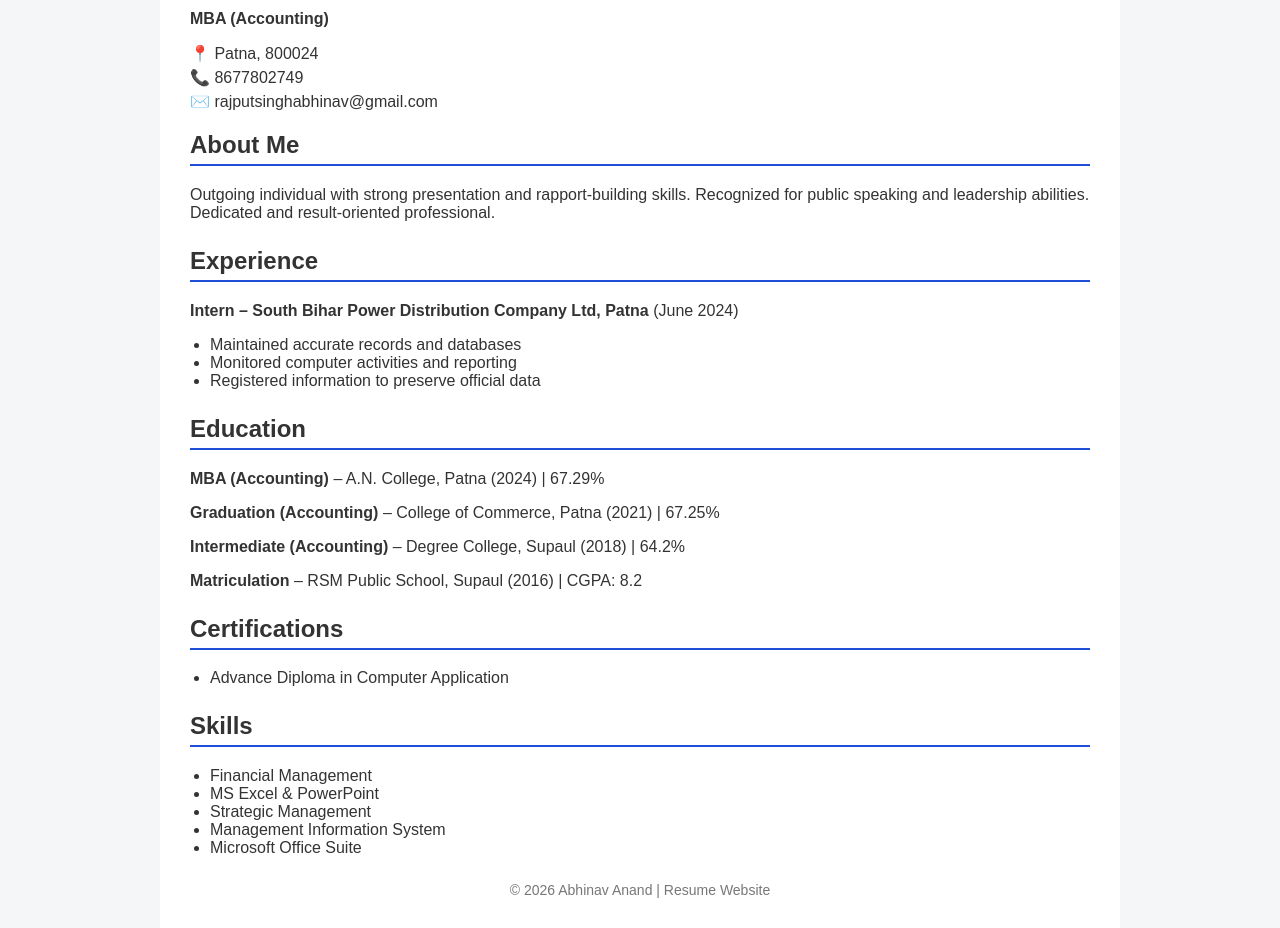
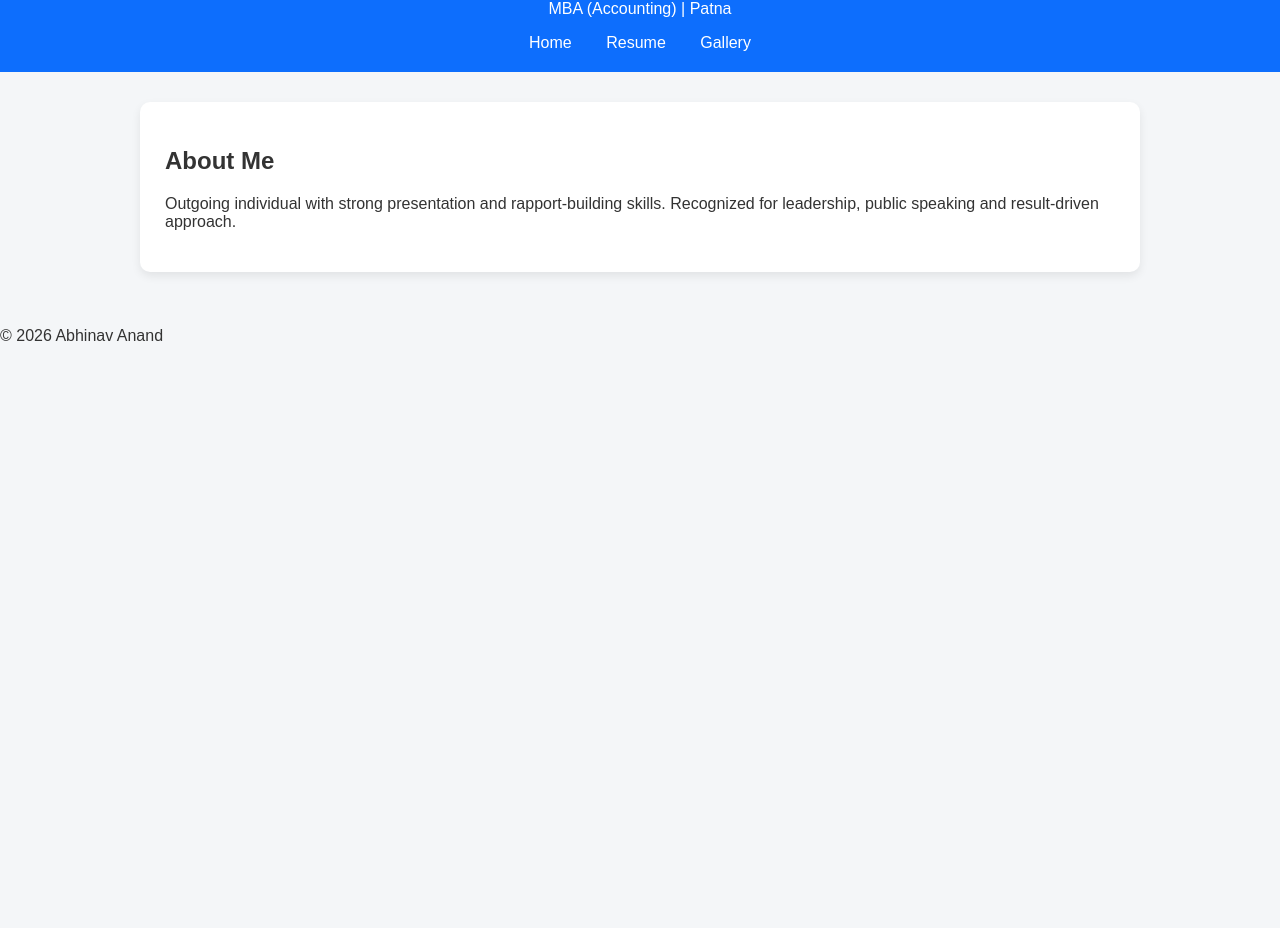
Before and after one commit to rajputsinghabhinav-Abhinav/abhinav-anand-resume, a plain HTML site: page index.html in a window 1280 px wide. Shown: the part 100-1028 px from the top of the page. After the commit the page ends 800 px from the top, so only its background shows below. Drawn offline with Linux system fonts and the light colour scheme.

Commit message:
Add files via upload

```diff
--- a/index.html
+++ b/index.html
@@ -1,103 +1,34 @@
 <!DOCTYPE html>
-<html lang="en">
+<html>
 <head>
-<meta charset="UTF-8">
-<meta name="viewport" content="width=device-width, initial-scale=1.0">
-<title>Abhinav Anand | Resume</title>
-<style>
-body {
-    font-family: Arial, sans-serif;
-    margin: 0;
-    background: #f4f6f8;
-    color: #333;
-}
-.container {
-    max-width: 900px;
-    margin: auto;
-    background: #fff;
-    padding: 30px;
-}
-h1 {
-    color: #1f4fd8;
-}
-h2 {
-    border-bottom: 2px solid #1f4fd8;
-    padding-bottom: 5px;
-}
-.section {
-    margin-bottom: 25px;
-}
-.contact p {
-    margin: 5px 0;
-}
-ul {
-    padding-left: 20px;
-}
-.footer {
-    text-align: center;
-    font-size: 14px;
-    color: #777;
-}
-</style>
+    <title>Abhinav Anand | Portfolio</title>
+    <link rel="stylesheet" href="style.css">
 </head>
 <body>
 
+<header>
+    <h1>Abhinav Anand</h1>
+    <p>MBA (Accounting) | Patna</p>
+    <nav>
+        <a href="index.html">Home</a>
+        <a href="resume.html">Resume</a>
+        <a href="gallery.html">Gallery</a>
+    </nav>
+</header>
+
 <div class="container">
-    <h1>Abhinav Anand</h1>
-    <p><strong>MBA (Accounting)</strong></p>
-
-    <div class="contact">
-        <p>📍 Patna, 800024</p>
-        <p>📞 8677802749</p>
-        <p>✉️ rajputsinghabhinav@gmail.com</p>
-    </div>
-
-    <div class="section">
+    <div class="card">
         <h2>About Me</h2>
-        <p>Outgoing individual with strong presentation and rapport-building skills. Recognized for public speaking and leadership abilities. Dedicated and result-oriented professional.</p>
-    </div>
-
-    <div class="section">
-        <h2>Experience</h2>
-        <p><strong>Intern – South Bihar Power Distribution Company Ltd, Patna</strong> (June 2024)</p>
-        <ul>
-            <li>Maintained accurate records and databases</li>
-            <li>Monitored computer activities and reporting</li>
-            <li>Registered information to preserve official data</li>
-        </ul>
-    </div>
-
-    <div class="section">
-        <h2>Education</h2>
-        <p><strong>MBA (Accounting)</strong> – A.N. College, Patna (2024) | 67.29%</p>
-        <p><strong>Graduation (Accounting)</strong> – College of Commerce, Patna (2021) | 67.25%</p>
-        <p><strong>Intermediate (Accounting)</strong> – Degree College, Supaul (2018) | 64.2%</p>
-        <p><strong>Matriculation</strong> – RSM Public School, Supaul (2016) | CGPA: 8.2</p>
-    </div>
-
-    <div class="section">
-        <h2>Certifications</h2>
-        <ul>
-            <li>Advance Diploma in Computer Application</li>
-        </ul>
-    </div>
-
-    <div class="section">
-        <h2>Skills</h2>
-        <ul>
-            <li>Financial Management</li>
-            <li>MS Excel & PowerPoint</li>
-            <li>Strategic Management</li>
-            <li>Management Information System</li>
-            <li>Microsoft Office Suite</li>
-        </ul>
-    </div>
-
-    <div class="footer">
-        © 2026 Abhinav Anand | Resume Website
-
+        <p>
+            Outgoing individual with strong presentation and rapport-building skills.
+            Recognized for leadership, public speaking and result-driven approach.
+        </p>
     </div>
 </div>
 
+<footer>
+    © 2026 Abhinav Anand
+</footer>
+
 </body>
 </html>
--- /dev/null
+++ b/style.css
@@ -0,0 +1,50 @@
+body {
+    margin: 0;
+    font-family: 'Poppins', sans-serif;
+    background: #f4f6f8;
+    color: #333;
+}
+
+header {
+    background: #0d6efd;
+    color: white;
+    padding: 20px;
+    text-align: center;
+}
+
+nav a {
+    color: white;
+    margin: 0 15px;
+    text-decoration: none;
+    font-weight: 500;
+}
+
+.container {
+    max-width: 1000px;
+    margin: auto;
+    padding: 30px;
+}
+
+.card {
+    background: white;
+    padding: 25px;
+    border-radius: 10px;
+    margin-bottom: 25px;
+    box-shadow: 0 4px 10px rgba(0,0,0,0.08);
+}
+
+.gallery {
+    display: grid;
+    grid-template-columns: repeat(auto-fit, minmax(250px, 1fr));
+    gap: 20px;
+}
+
+.gallery img {
+    width: 100%;
+    border-radius: 10px;
+}
+
+.caption {
+    text-align: center;
+    margin-top: 8px;
+    font-siz…
```
Also changed, not shown: gallery.html (added, +46 -0 lines), resume.html (added, +47 -0 lines), pic1.jpeg (added), pic2.jpeg (added), pic3.jpeg (added), pic4.jpeg (added).
